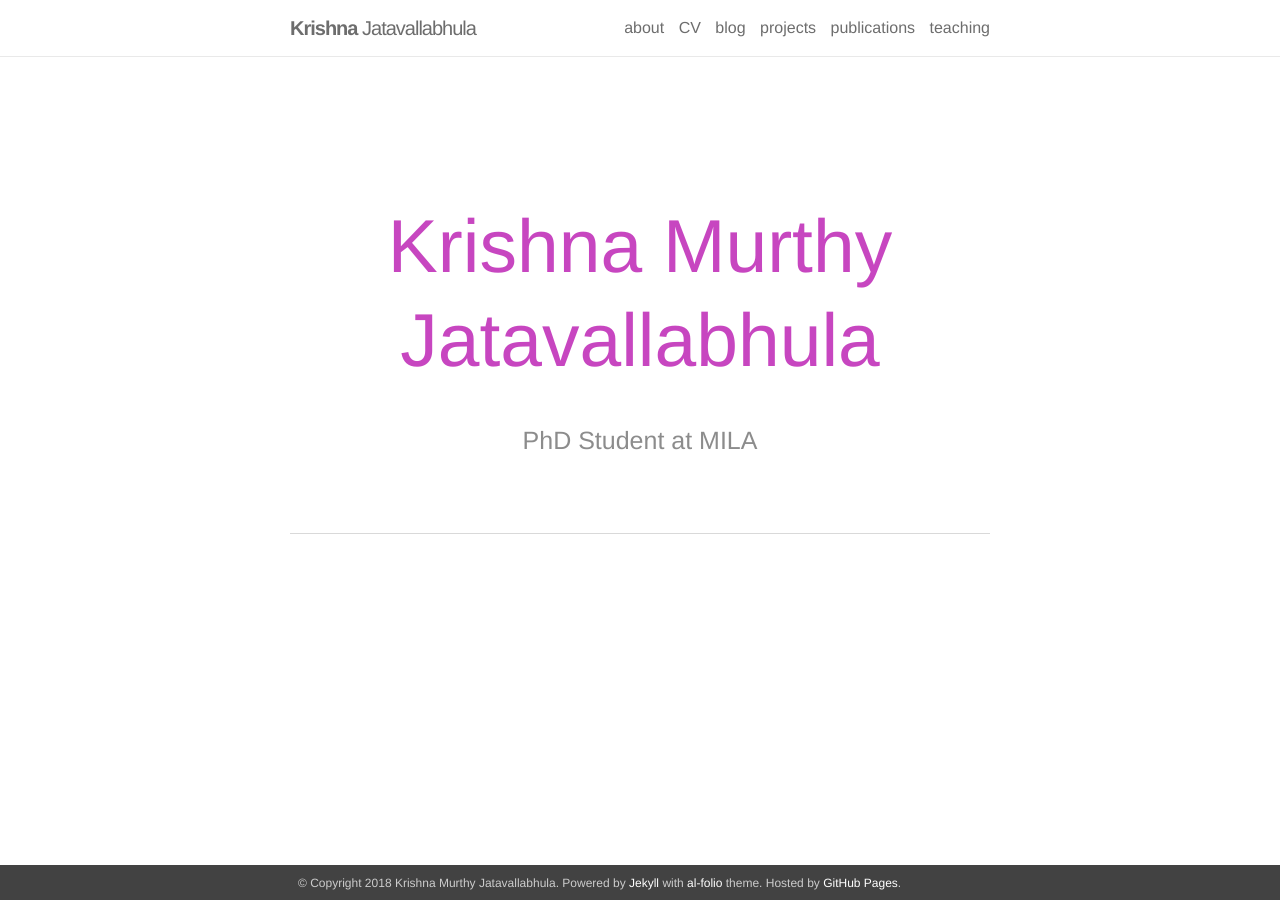
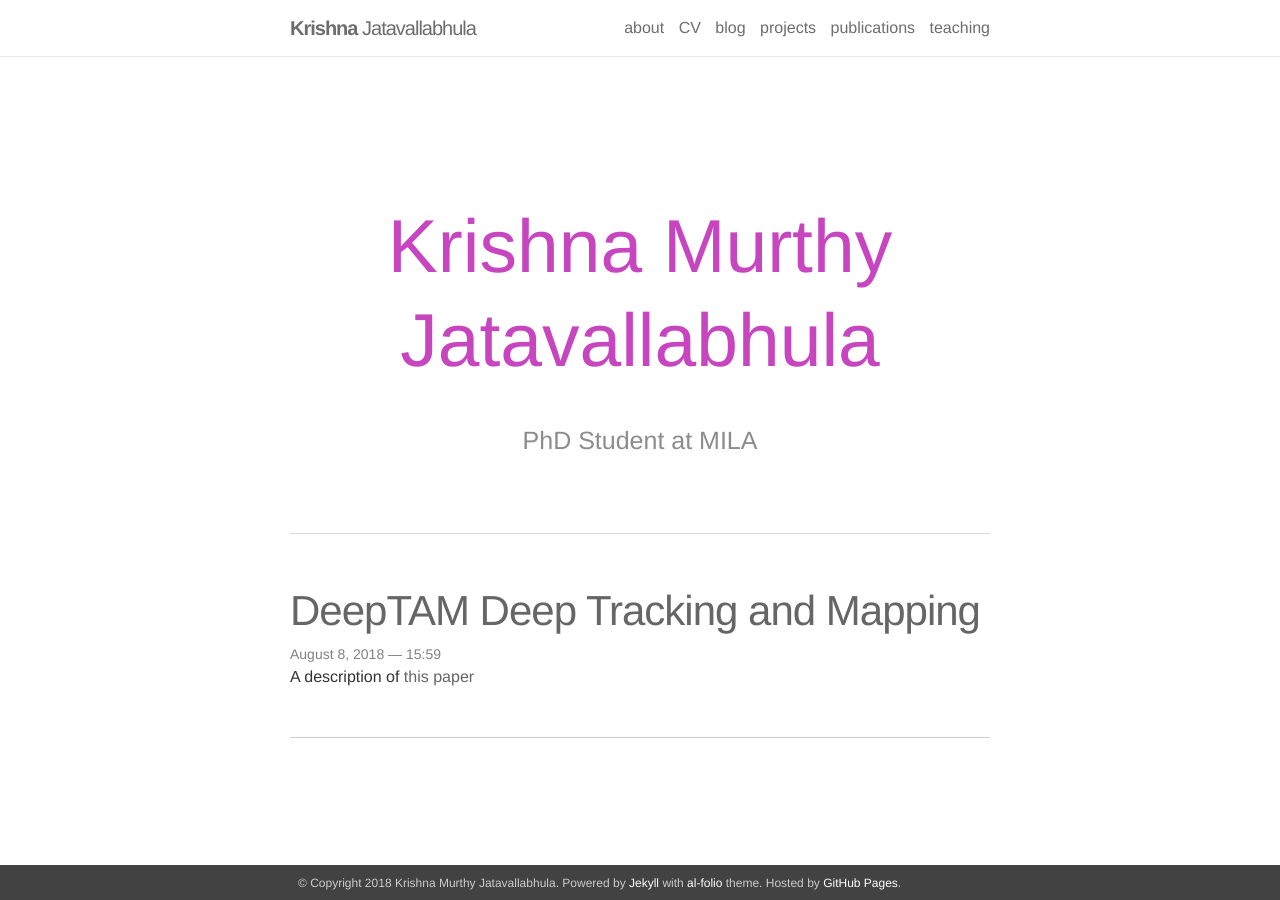
Before and after one commit to manfreddiaz/krrish94.github.io, a Jekyll site: the page built from blog/index.html, in a window 1280 px wide. Built offline with Jekyll 4.4.1, drawn with Linux system fonts in a browser that asks for light colours; nearby versions of some CDN libraries; the list of posts is cut into pages by our own code; some of the changed lines change nothing that is shown.

Commit message:
Commit source

```diff
--- a/_config.yml
+++ b/_config.yml
@@ -41,7 +41,7 @@ text:
     older: 'Older'
 
 # Comments
-disqus_shortname:  # put your disqus shortname
+disqus_shortname: krrish94 # put your disqus shortname
 
 # Optional features
 show_social_icons:  false
--- /dev/null
+++ b/_posts/2018-08-10-DeepTAM.markdown
@@ -0,0 +1,9 @@
+---
+layout: post
+title: DeepTAM Deep Tracking and Mapping
+date: 2018-08-08 11:59:00-0400
+description: A description of <a href="https://arxiv.org/pdf/1808.01900.pdf">this paper</a>
+comments: true
+---
+
+I recently came across this interesting paper, and thought "I should write about this". Normally, I'd have procrastinated, but then I came across this [reddit thread](https://www.reddit.com/r/computervision/comments/9626qx/how_is_machine_learning_used_in_tracking_and/). So, here goes.
```
Also changed, not shown: 2 other files.
